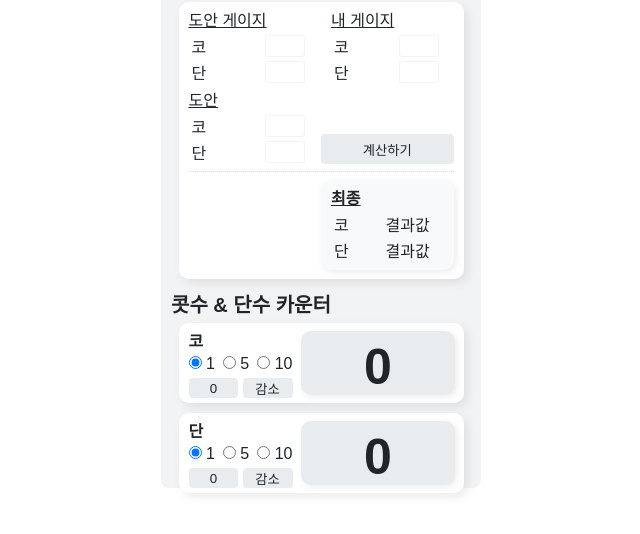
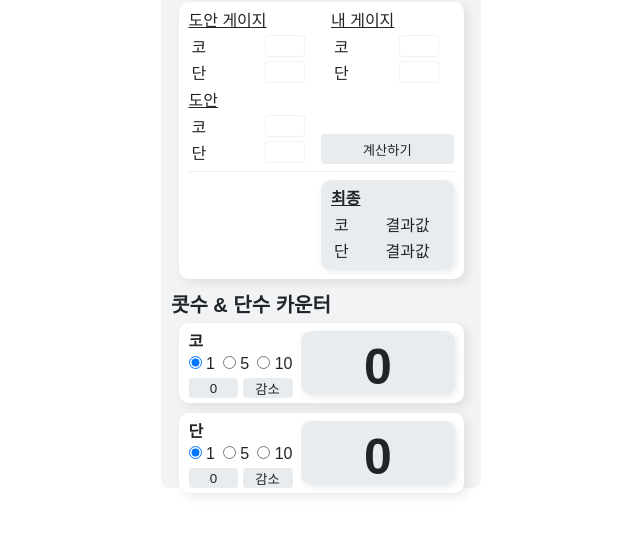
Before and after one commit to jahnx/forknitter, a website: page index.html in a window 1280 px wide. Shown: the part 196-730 px from the top of the page, without its empty margins (319-959 px from the left). Drawn offline with nearby package versions, Linux system fonts and the light colour scheme; files that its build step writes are made by us from their sources.

Commit message:
Update calculator.scss

```diff
--- a/styles/calculator.scss
+++ b/styles/calculator.scss
@@ -90,7 +90,7 @@
   padding: 8px 0 4px;
 
   &-wrapper {
-    background-color: $gray0;
+    background-color: $gray2;
     border-radius: 10px;
     filter: drop-shadow(2px 2px 3px rgba(0, 0, 0, 0.08));
     padding: 5px 10px;
```
